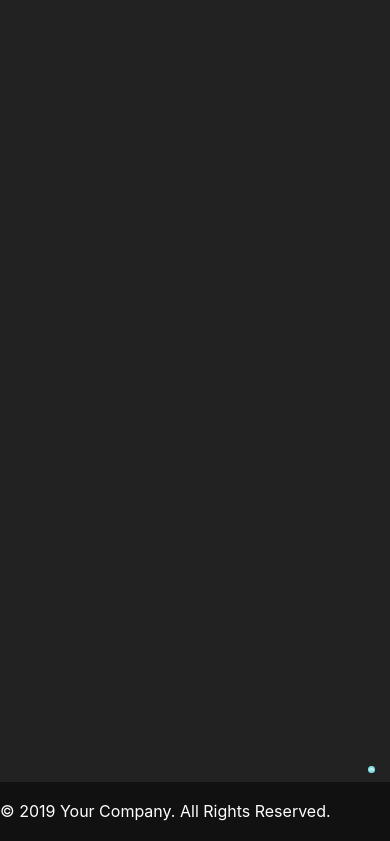
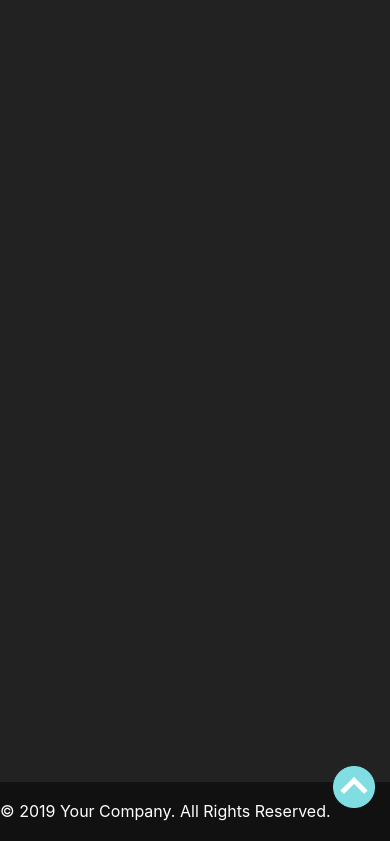
Before and after one commit to Abhi5h3k/Bootstrap-4-skeleton-theme, a plain HTML site: page index.html in a window 390 px wide. Shown: the part 1747-2588 px from the top of the page. Drawn offline with nearby package versions, Linux system fonts and the light colour scheme.

Commit message:
made arrow up responsive

```diff
--- a/styles/styles.css
+++ b/styles/styles.css
@@ -28,7 +28,7 @@ html {
 .footer img{
   position: relative;
   top: 98%;
-  width: 2%;
+  width: 5vh;
   cursor: pointer;
 
 }
```
